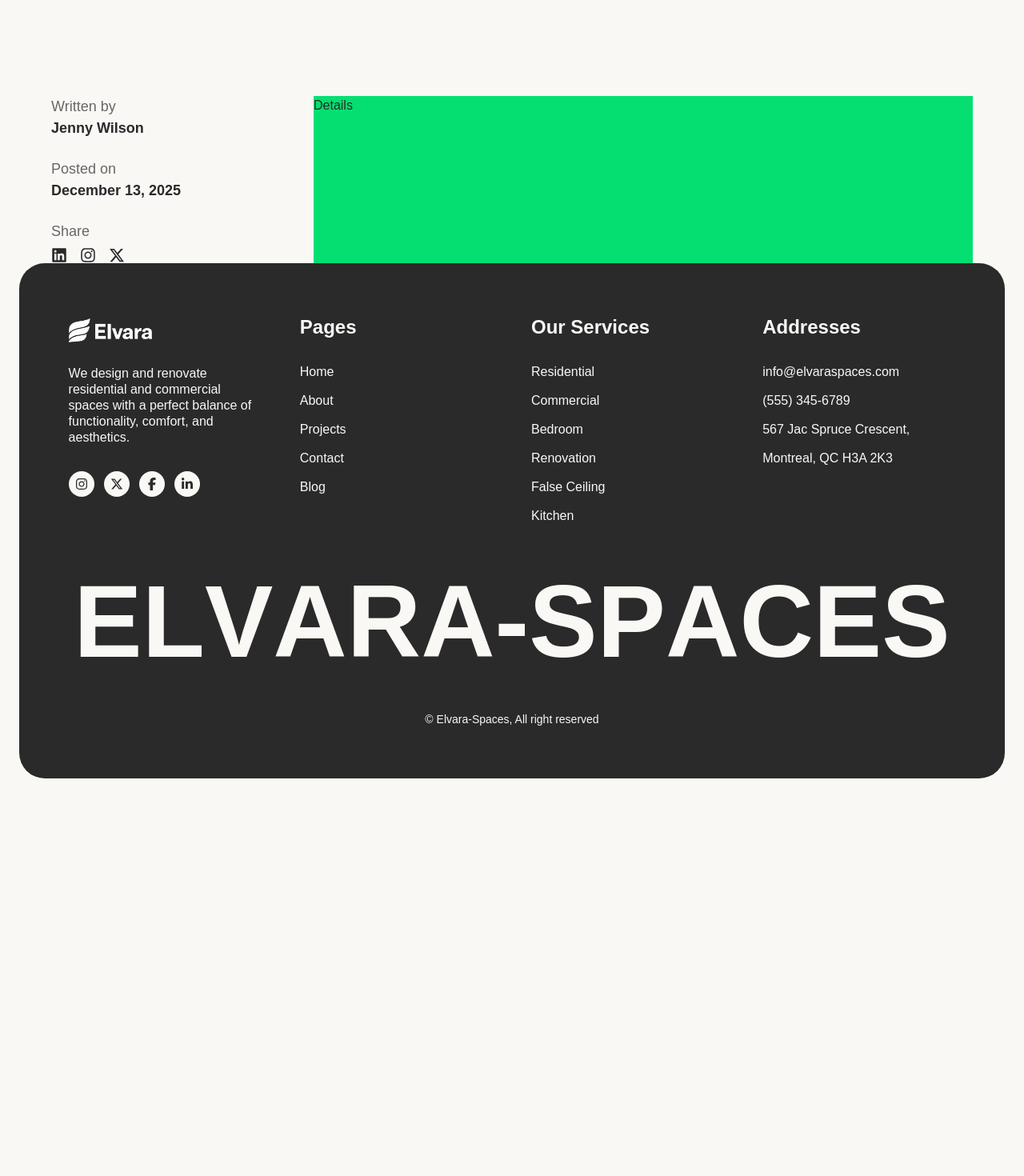
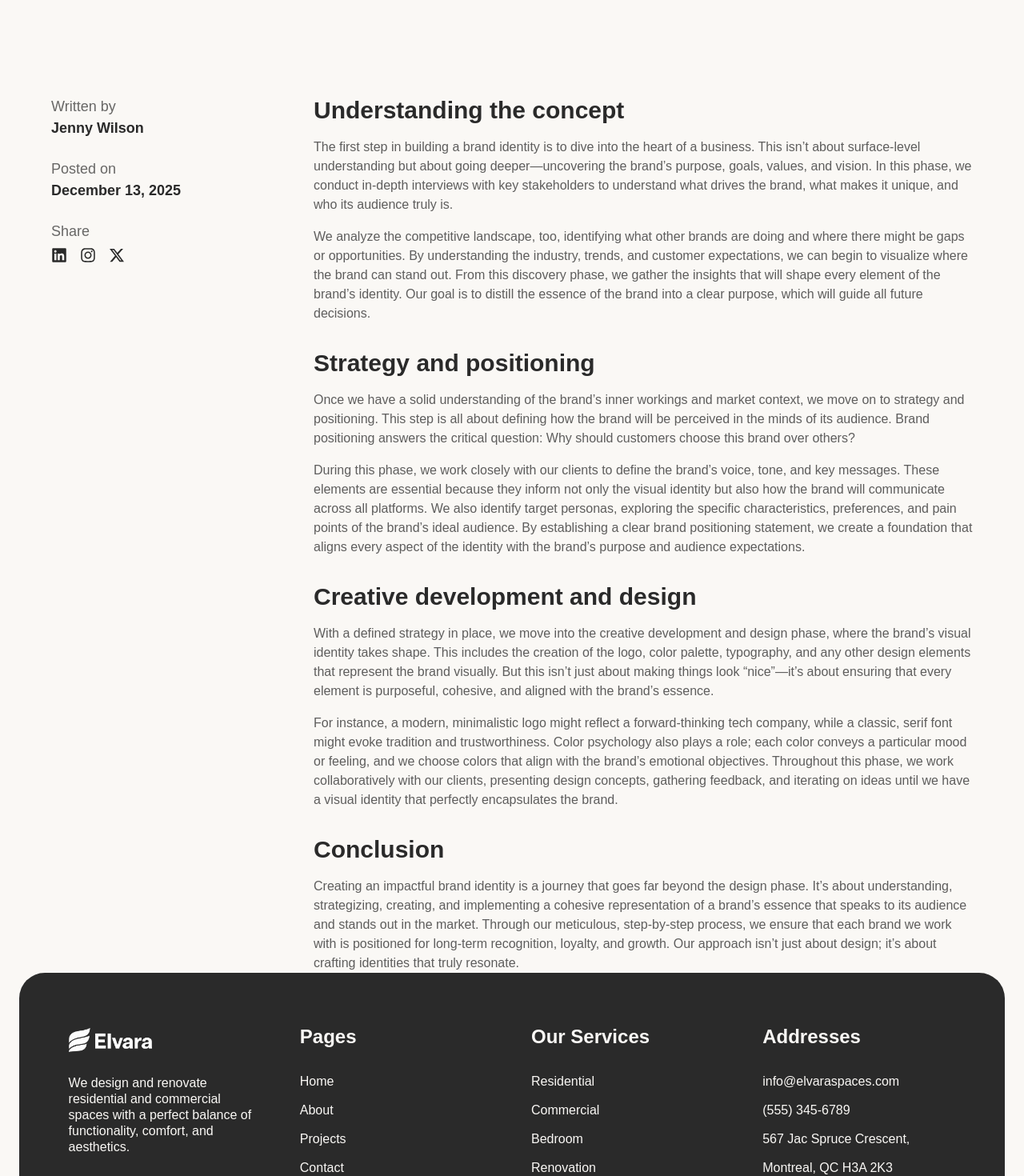
Before and after one commit to dipanjonroy/elvara-spaces, a Next.js app: page /blogs/designing-kitchens-that-actually-work-for-daily-life in a window 1280 px wide. Shown: the part 800-2270 px from the top of the page at 80% size. Before the commit the page ends 1797 px from the top, so only its background shows below. Built offline with nearby package versions, Linux system fonts and the light colour scheme; no server answers; a web font is replaced by a local one.

Commit message:
Feat: Blog details content added

```diff
--- /dev/null
+++ b/app/blogs/[slug]/sections/SingleBlogDetails/BlogDetailsContent.tsx
@@ -0,0 +1,85 @@
+export default function BlogDetailsContent() {
+  return (
+    <div className="w-full space-y-8">
+      <div className="space-y-4">
+        <h3>Understanding the concept</h3>
+        <p className="opacity-75">
+          The first step in building a brand identity is to dive into the heart
+          of a business. This isn’t about surface-level understanding but about
+          going deeper—uncovering the brand’s purpose, goals, values, and
+          vision. In this phase, we conduct in-depth interviews with key
+          stakeholders to understand what drives the brand, what makes it
+          unique, and who its audience truly is.
+        </p>
+        <p className="opacity-75">
+          We analyze the competitive landscape, too, identifying what other
+          brands are doing and where there might be gaps or opportunities. By
+          understanding the industry, trends, and customer expectations, we can
+          begin to visualize where the brand can stand out. From this discovery
+          phase, we gather the insights that will shape every element of the
+          brand’s identity. Our goal is to distill the essence of the brand into
+          a clear purpose, which will guide all future decisions.
+        </p>
+      </div>
+
+      <div className="space-y-4">
+        <h3>Strategy and positioning</h3>
+        <p className="opacity-75">
+          Once we have a solid understanding of the brand’s inner workings and
+          market context, we move on to strategy and positioning. This step is
+          all about defining how the brand will be perceived in the minds of its
+          audience. Brand positioning answers the critical question: Why should
+          customers choose this brand over others?
+        </p>
+        <p className="opacity-75">
+          During this phase, we work closely with our clients to define the
+          brand’s voice, tone, and key messages. These elements are essential
+          because they inform not only the visual identity but also how the
+          brand will communicate across all platforms. We also identify target
+          personas, exploring the specific characteristics, preferences, and
+          pain points of the brand’s ideal audience. By establishing a clear
+          brand positioning statement, we create a foundation that aligns every
+          aspect of the identity with the brand’s purpose and audience
+          expectations.
+        </p>
+      </div>
+
+      <div className="space-y-4">
+        <h3>Creative development and design</h3>
+        <p className="opacity-75">
+          With a defined strategy in place, we move into the creative
+          development and design phase, where the brand’s visual identity takes
+          shape. This includes the creation of the logo, color palette,
+          typography, and any other design elements that represent the brand
+          visually. But this isn’t just about making things look “nice”—it’s
+          about ensuring that every element is purposeful, cohesive, and aligned
+          with the brand’s essence.
+        </p>
+        <p className="opacity-75">
+          For instance, a modern, minimalistic logo might reflect a
+          forward-thinking tech company, while a classic, serif font might evoke
+          tradition and trustworthiness. Color psychology also plays a role;
+          each color conveys a particular mood or feeling, and we choose colors
+          that align with the brand’s emotional objectives. Throughout this
+          phase, we work collaboratively with our clients, presenting design
+          concepts, gathering feedback, and iterating on ideas until we have a
+          visual identity that perfectly encapsulates the brand.
+        </p>
+      </div>
+
+      <div className="space-y-4">
+        <h3>Conclusion</h3>
+        <p className="opacity-75">
+          Creating an impactful brand identity is a journey that goes far beyond
+          the design phase. It’s about understanding, strategizing, creating,
+          and implementing a cohesive representation of a brand’s essence that
+          speaks to its audience and stands out in the market. Through our
+          meticulous, step-by-step process, we ensure that each brand we work
+          with is positioned for long-term recognition, loyalty, and growth. Our
+          approach isn’t just about design; it’s about crafting identities that
+          truly resonate.
+        </p>
+      </div>
+    </div>
+  );
+}
--- a/app/blogs/[slug]/sections/SingleBlogDetails/index.tsx
+++ b/app/blogs/[slug]/sections/SingleBlogDetails/index.tsx
@@ -1,3 +1,4 @@
+import BlogDetailsContent from "./BlogDetailsContent";
 import BlogDetailsSidebar from "./BlogDetailsSidebar";
 
 export default function SingleBlogDetails() {
@@ -5,10 +6,12 @@ export default function SingleBlogDetails() {
     <section className="relative bg-(--background) z-3 pt-20 md:pt-25 lg:pt-30">
       <div className="container mx-auto">
         <div className="flex flex-col lg:flex-row gap-10">
-          <div className="w-full lg:w-1/4 order-2 lg:order-1">
+          <div className="w-full lg:w-1/4 order-2 lg:order-1 lg:sticky lg:top-28 lg:h-fit">
             <BlogDetailsSidebar/>
           </div>
-          <div className="w-full lg:flex-1 order-1 lg:order-2 bg-green-400">Details</div>
+          <div className="w-full lg:flex-1 order-1 lg:order-2">
+            <BlogDetailsContent/>
+          </div>
         </div>
       </div>
     </section>
```
